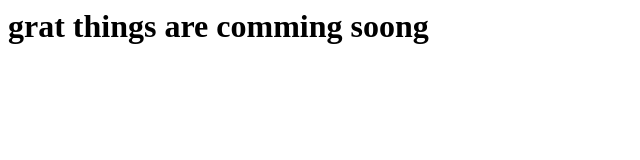
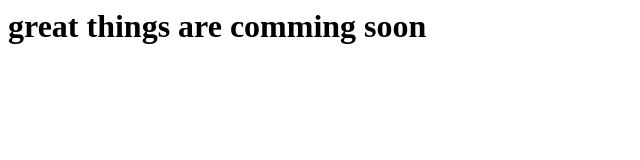
Before and after one commit to daveschafer/BPRAXIS_Heatmap, a plain HTML site: page index.html in a window 1280 px wide. Shown: the whole page, without its empty margins (0-640 px from the left). Drawn offline with Linux system fonts and the light colour scheme.

Commit message:
Update index.html
init commit2

```diff
--- a/index.html
+++ b/index.html
@@ -1 +1 @@
-<h1>grat things are comming soong<h1>
+<h1>great things are comming soon<h1>
```
